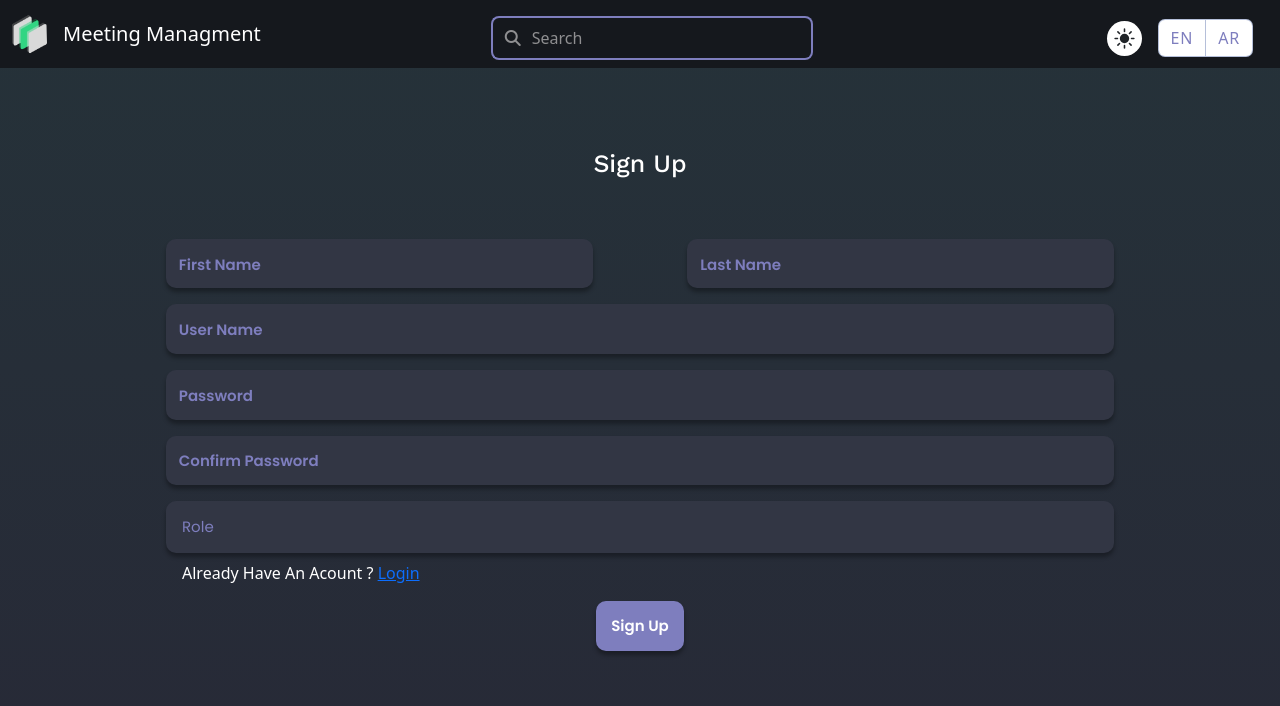
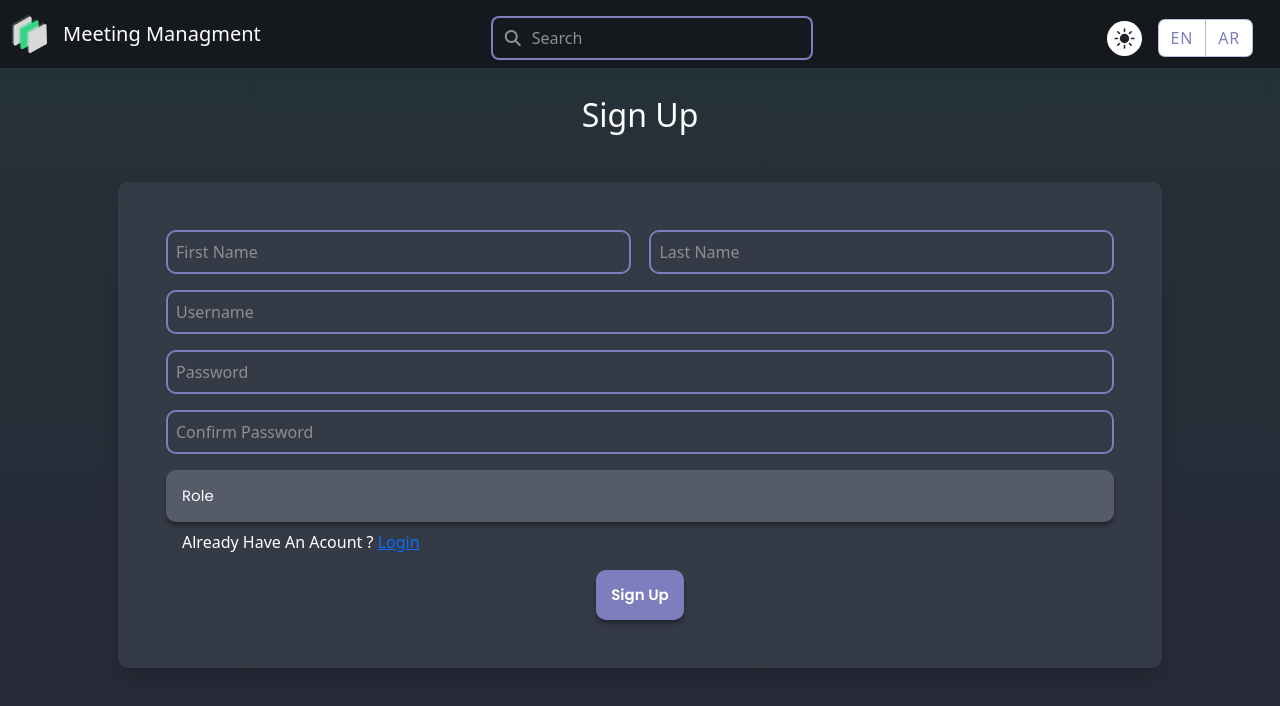
Before and after one commit to Ali1Kh/repos, a React (Create React App) app in the folder meeting-management/: page /#/signup in a window 1280 px wide. Shown: the top 706 px of the page. Built offline with nearby package versions, Linux system fonts and the light colour scheme; a web font is replaced by a local one.

Commit message:
Finish Ui

```diff
--- a/meeting-management/src/components/login/Login.jsx
+++ b/meeting-management/src/components/login/Login.jsx
@@ -8,14 +8,12 @@ export default function Login() {
   const [t] = useTranslation();
   return (
     <>
-      <div className="main d-flex justify-content-center align-items-center">
-        <div className="container ">
-          <div className="login-logo m-auto d-flex justify-content-center align-items-center mb-4">
-            <img className="w-100" src={logo} alt="" />
-          </div>
-          <div className="row">
-            <div className="col-md-5 m-auto">
-              <div className="ineer">
+      <div className="main">
+        <div className="container p-5 text-center ">
+        <h2 className="mb-5 animate__animated animate__zoomIn BlackToWhite">
+            {t("Login.loginheader")}
+          </h2>
+          <div className="ineer p-5 shadow">
             <div className="form mb-4">
               <input
                 type="text"
@@ -28,8 +26,8 @@ export default function Login() {
                 placeholder={t("Login.password")}
               />
             </div>
-                <p className="mt-2 px-3">
-                  Don't Have An Acount ? <Link to={"/signup"}>Sign Up</Link>
+            <p className="mt-2 px-3 text-start BlackToWhite">
+            {t("Login.signuphint")}<Link to={"/signup"}>{t("Login.signup")}</Link>
             </p>
             <div className="login-btn d-flex justify-content-center align-items-center mt-3">
               <Link to={"/#"} className="">
@@ -39,8 +37,6 @@ export default function Login() {
           </div>
         </div>
       </div>
-        </div>
-      </div>
     </>
   );
 }
--- a/meeting-management/src/components/login/login.css
+++ b/meeting-management/src/components/login/login.css
@@ -6,26 +6,21 @@
   width: 40%;
 }
 
-.form input:focus {
-  background: #323644;
-  color: #CAC4D0;
-}
 
 .form input {
   border-radius: 20px;
+  color: var(--BlackToWhite) !important;
   background: var(--main-color);
-  box-shadow: 0px 4px 4px 0px rgba(0, 0, 0, 0.33) !important;
   border: 0 !important;
-  padding: 1rem;
 }
 
 .form input::placeholder {
-  color: var(--sec-color);
+  /* color: var(--sec-color);
   font-family: var(--main-font);
   font-size: 15px;
   font-style: normal;
   font-weight: 600;
-  line-height: 20px;
+  line-height: 20px; */
 }
 
 /*  */
--- a/meeting-management/src/components/secretary/Meeting/meetings/Meetings.jsx
+++ b/meeting-management/src/components/secretary/Meeting/meetings/Meetings.jsx
@@ -238,7 +238,7 @@ export default function Meetings() {
   return (
     <>
       <div className="main">
-        <div className="container d-flex flex-column align-items-center justify-content-center p-xxl-4">
+        <div className="container p-5 d-flex flex-column align-items-center justify-content-center p-xxl-4">
           <h2
             className="pageHeading mt-4 mb-xxl-4 mb-4 animate__animated animate__zoomIn"
             style={{ userSelect: "none" }}
--- a/meeting-management/src/components/secretary/Meeting/new meeting/NewMeeting.jsx
+++ b/meeting-management/src/components/secretary/Meeting/new meeting/NewMeeting.jsx
@@ -62,7 +62,7 @@ export default function NewMeeting() {
 
   return (
     <div className="main">
-      <div className="container p-3 d-flex flex-column align-items-center justify-content-center p-xxl-4">
+      <div className="container p-4 d-flex flex-column align-items-center justify-content-center p-xxl-4">
         <h2
           className="mt-4 mb-xxl-5 mb-3 BlackToWhite"
           style={{ userSelect: "none" }}
--- a/meeting-management/src/components/secretary/Meeting/new meeting/newMeeting.css
+++ b/meeting-management/src/components/secretary/Meeting/new meeting/newMeeting.css
@@ -9,7 +9,7 @@
 .inputItem textarea,
 .MuiFormControl-root.MuiTextField-root.css-z3c6am-MuiFormControl-root-MuiTextField-root {
   background-color: var(--inputsBgColor) !important;
-  color: white !important;
+  color: var(--BlackToWhite) !important;
   width: 100%;
   border-radius: 8px;
 }
--- a/meeting-management/src/components/secretary/Meeting/update meeting/updateMeeting.css
+++ b/meeting-management/src/components/secretary/Meeting/update meeting/updateMeeting.css
@@ -1,7 +1,7 @@
 .inputItem input,
 .inputItem textarea {
   background-color: #1e1e23;
-  color: white !important;
+  color: var(--BlackToWhite) !important;
   border: 0;
   width: 100%;
 }
--- a/meeting-management/src/components/signup/Signup.css
+++ b/meeting-management/src/components/signup/Signup.css
@@ -2,46 +2,49 @@
 @import url("https://fonts.googleapis.com/css2?family=Rubik+Maps&family=Work+Sans:wght@200;300;400;500;600;700;800&display=swap");
 
 .signupHead h2 {
-  font-size: 25px !important;
+  font-size: 30px !important;
   font-family: "Work Sans", sans-serif;
 }
 
+.ineer {
+  background-color: var(--cardBgColor);
+  border-radius: 10px !important;
+}
+
 .name input {
-  width: 45%;
+  width: 49%;
 }
 
 .form input:focus {
-  background: #323644;
+  background: none;
   color: #cac4d0;
-  box-shadow: 0 !important;
-  border: 0px !important;
+  box-shadow: none !important;
 }
 
 .form input {
   border-radius: 10px !important;
-  color: #ffffff;
-  background: var(--main-color);
-  box-shadow: 0px 4px 4px 0px rgba(0, 0, 0, 0.33) !important;
-  border: 0 !important;
-  padding: 0.8rem;
+  color: var(--BlackToWhite) !important;
+  background-color: var(--inputsBgColor) !important;
+  border: 2px solid var(--sec-color) !important;
+  padding: 0.5rem;
 }
 
 .form input::placeholder {
-  color: var(--sec-color);
-  font-family: var(--main-font);
-  font-size: 15px;
-  font-style: normal;
+  color: #8f8f91;
+  /* font-family: var(--main-font); */
+  /* font-size: 15px; */
+  /* font-style: normal; */
   /* font-weight: 600; */
-  line-height: 20px;
+  /* line-height: 20px; */
 }
 /*  */
 .form .role {
   border-radius: 10px !important;
-  background: var(--main-color);
+  background: #555b69;
   box-shadow: 0px 4px 4px 0px rgba(0, 0, 0, 0.33) !important;
   border: 0 !important;
   padding: 1rem !important;
-  color: var(--sec-color);
+  color: var(--BlackToWhite);
   font-family: var(--main-font) !important;
   font-size: 15px !important;
   font-style: normal !important;
@@ -71,7 +74,6 @@
   color: var(--sec-color);
 }
 
-
 .Signup-btn button {
   background: var(--sec-color);
   box-shadow: 0px 4px 4px 0px rgba(0, 0, 0, 0.33);
--- a/meeting-management/src/components/signup/Signup.jsx
+++ b/meeting-management/src/components/signup/Signup.jsx
@@ -18,13 +18,12 @@ export default function Signup() {
 
   return (
     <>
-      <div className="main d-flex justify-content-center align-items-center">
-        <div className="container p-5">
-          <div className="signupHead m-auto d-flex justify-content-center align-items-center mb-1">
-            <h2>Sign Up</h2>
-            {/* <img className="w-100" src={logo} alt="" /> */}
-          </div>
-          <form className="ineer p-5">
+      <div className="main">
+        <div className="container text-center p-5">
+          <h2 className="mb-5 animate__animated animate__zoomIn BlackToWhite">
+            {t("signup.signupheader")}
+          </h2>
+          <form className="ineer shadow p-5">
             <div className="form">
               <div className="name d-flex justify-content-between">
                 <input
@@ -46,35 +45,34 @@ export default function Signup() {
               <input
                 type="text"
                 className="user-name mt-3 d-flex justify-content-center form-control"
-                placeholder="User Name"
+                placeholder={t("signup.userName")}
               />
               <input
                 type="text"
                 className="password mt-3 d-flex justify-content-center form-control"
-                placeholder="Password"
+                placeholder={t("signup.password")}
               />
               <input
                 type="text"
                 className="confirm-password mt-3 d-flex justify-content-center form-control"
-                placeholder="Confirm Password"
+                placeholder={t("signup.confirmPassword")}
               />
 
-              <Form.Select
-                aria-label="Role"
-                className="role mt-3"
-                arial
-              >
-                <option selected  disabled>Role</option>
-                <option value="Manager">Manager</option>
-                <option value="Secretary">Secretary</option>
+              <Form.Select aria-label="Role" className="role mt-3" arial>
+                <option selected disabled>
+                  {t("signup.role")}
+                </option>
+                <option value="Manager">{t("signup.manager")}</option>
+                <option value="Secretary">{t("signup.sec")}</option>
               </Form.Select>
             </div>
-            <p className="mt-2 px-3">
-              Already Have An Acount ? <Link to={"/login"}>Login</Link>
+            <p className="mt-2 text-start BlackToWhite px-3">
+              {t("signup.loginHint")}{" "}
+              <Link to={"/login"}>{t("signup.login")}</Link>
             </p>
             <div className="Signup-btn d-flex justify-content-center align-items-center mt-3">
               <button type="button" className="">
-                Sign Up
+                {t("signup.signupheader")}
               </button>
             </div>
           </form>
--- a/meeting-management/src/index.css
+++ b/meeting-management/src/index.css
@@ -21,6 +21,7 @@
   --pageHeading: black;
   --inputsBgColor: transparent;
   --cardBgColor: #343a46;
+  --placeHolderColor: #8f8f91;
 }
 
 :root {
--- a/meeting-management/src/translations/ar/ar.json
+++ b/meeting-management/src/translations/ar/ar.json
@@ -11,18 +11,26 @@
     "comments": "ملاحظات"
   },
   "Login": {
+    "loginheader":"تسجيل دخول",
     "username": "اسم المستخدم",
     "password": "كلمة المرور",
-    "button": "تسجيل الدخول"
+    "button": "تسجيل الدخول",
+    "signuphint":"ليس لديك حساب ؟"
+    ,"signup":"اشتراك"
   },
   "signup": {
+    "signupheader":"انشاء حساب",
     "firstName": "الاسم الأول",
     "lastName": "اسم العائلة",
     "userName": "اسم المستخدم",
     "password": "كلمة المرور",
     "confirmPassword": "تأكيد كلمة المرور",
     "role": "المسمى الوظيفي",
-    "button": "إنشاء حساب"
+    "manager":"مدير",
+    "sec":"سكرتير",
+    "button": "إنشاء حساب",
+    "loginHint":"لديك حساب بالفعل",
+    "login":"تسجيل دخول"
   },
   "sidebar": {
     "home": "الاجتماعات",
--- a/meeting-management/src/translations/en/en.json
+++ b/meeting-management/src/translations/en/en.json
@@ -12,10 +12,13 @@
     "comments":"Comments"
   },
   "Login": {
+    "loginheader":"Login",
     "username": "Username",
     "password": "Password",
-    "button": "Login"
-  },
+    "button": "Login",
+    "signuphint":"Don't Have An Acount ? ",
+    "signup":"Sign Up"
+},
   "signup": {
     "firstName": "First Name",
     "lastName": "Last Name",
@@ -23,7 +26,12 @@
     "password": "Password",
     "confirmPassword": "Confirm Password",
     "role": "Role",
-    "button": "Create account"
+    "manager": "Manager",
+    "sec": "Secretary",
+    "button": "Create account",
+    "signupheader":"Sign Up",
+    "loginHint":"Already Have An Acount ?",
+    "login":"Login"
   },
   "search":"Search",
   "sidebar": {
```
Lines whose indentation alone changed are shown as unchanged.
